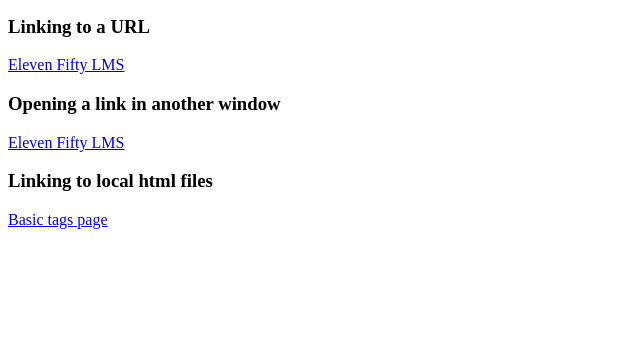
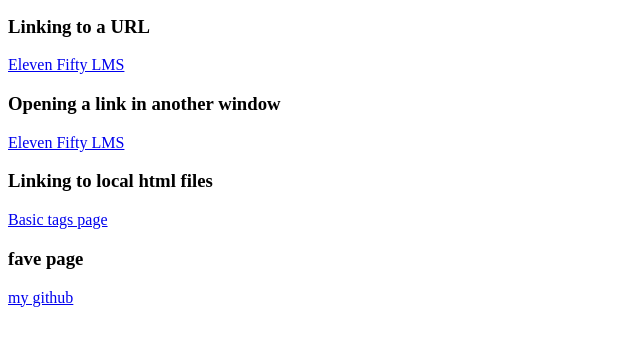
Before and after one commit to devjakedom/BasicHTMLTags, a plain HTML site: page 1-html-basics/04-links.html in a window 1280 px wide. Shown: the part 101-446 px from the top of the page, without its empty margins (0-640 px from the left). Drawn offline with Linux system fonts and the light colour scheme.

Commit message:
link to fave page added on linksDOThtml file

```diff
--- a/1-html-basics/04-links.html
+++ b/1-html-basics/04-links.html
@@ -18,5 +18,9 @@
 
     <h3>Linking to local html files</h3>
     <a href="./01-basic-tags.html">Basic tags page</a>
+
+    <h3>fave page</h3>
+    <a href="https://devjakedom.github.io/GitFundamentals/">my github</a>
+
 </body>
 </html>
```
